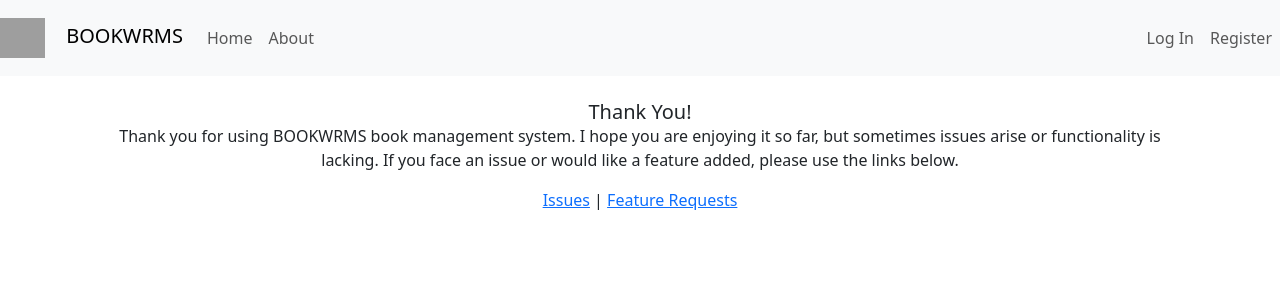
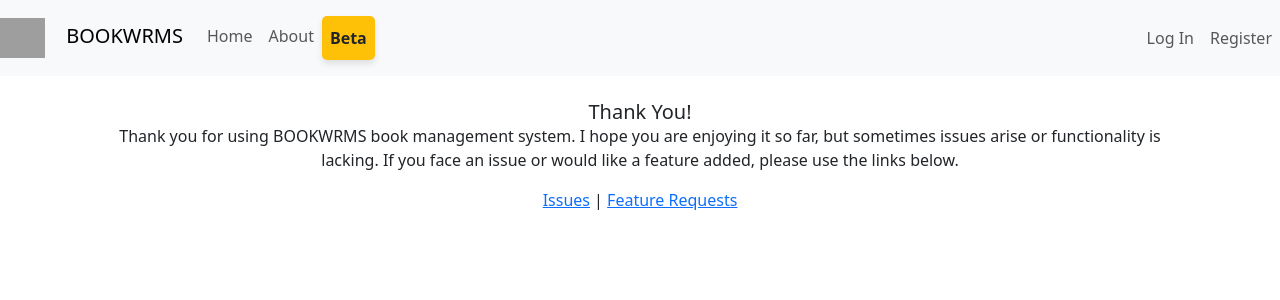
Before and after one commit to Ubiquitouskiwi/BOOKWRMS, a Flask app: page /about in a window 1280 px wide. Shown: the top 300 px of the page. Run offline with Flask 3, Linux system fonts and the light colour scheme; some libraries are stand-ins or nearby versions; grey boxes are pictures that could not be loaded.

Commit message:
Added link to beta website

```diff
--- a/flaskr/static/css/style.css
+++ b/flaskr/static/css/style.css
@@ -1,2 +1,20 @@
 @import url("https://cdn.jsdelivr.net/npm/bootstrap@5.3.2/dist/css/bootstrap.min.css");
 @import url("https://cdn.jsdelivr.net/npm/bootstrap-icons@1.10.4/font/bootstrap-icons.css");
+
+.beta-link {
+    display: inline-block;
+    background-color: #ffc107; /* Bright yellow for attention */
+    color: #212529; /* Dark text for readability */
+    padding: 10px 20px;
+    border-radius: 5px;
+    font-weight: bold;
+    text-align: center;
+    text-decoration: none;
+    box-shadow: 0 4px 6px rgba(0, 0, 0, 0.1); /* Subtle shadow for depth */
+    transition: background-color 0.3s ease, box-shadow 0.3s ease;
+}
+
+.beta-link:hover {
+    background-color: #e0a800; /* Slightly darker yellow on hover */
+    box-shadow: 0 6px 8px rgba(0, 0, 0, 0.15); /* Enhanced shadow on hover */
+}
--- a/flaskr/templates/base.html
+++ b/flaskr/templates/base.html
@@ -30,6 +30,10 @@
                 </li>
                 {% endif %}
                 <li class="nav-item"><a class="nav-link" href="{{ url_for('about.index') }}">About</a></li>
+                <li class="nav-item">
+                    <a class="nav-link beta-link" href="https://beta.bookwrms.org" target="_blank"
+                        data-bs-toggle="tooltip" title="Try our new beta website!">Beta</a>
+                </li>
             </ul>
 
             <ul class="navbar-nav mb-2 mb-lg-0 ">
```
